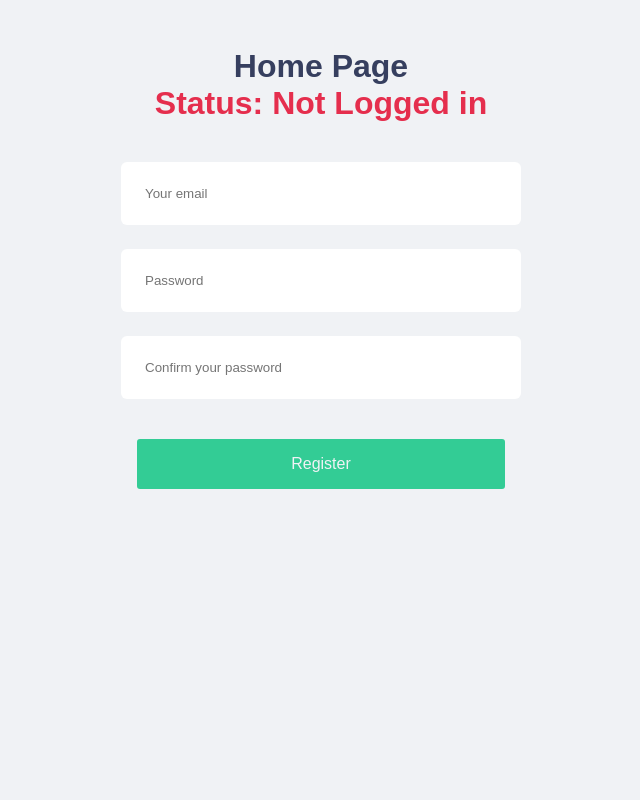
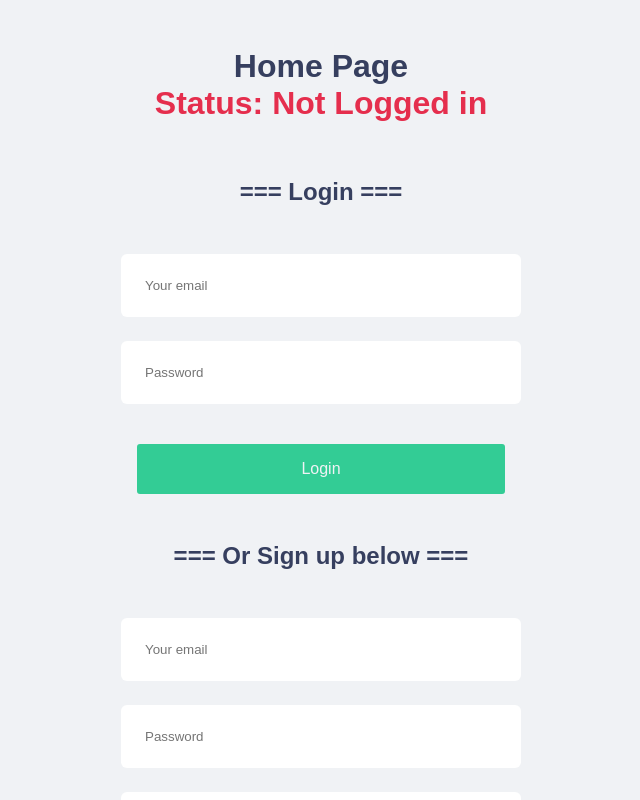
Before and after one commit to dancosta-fed/auth_next_app, a Next.js app: page / in a window 1280 px wide. Shown: the top 800 px of the page, without its empty margins (319-959 px from the left). Built offline with nearby package versions, Linux system fonts and the light colour scheme.

Commit message:
logged in componented was done. It is working and redirecting to the dashboard.

```diff
--- /dev/null
+++ b/src/components/auth/Login.tsx
@@ -0,0 +1,75 @@
+import React, { useState } from "react";
+import { Button, FormWrapper, Input } from "../../../styles/styles";
+import axios from "axios";
+
+
+export  const Login = (props: any) => {
+
+  const [formData, setFormData] = useState({
+   email: '',
+   password: '',
+   loginErrors: '',
+  })
+
+  const handleSubmit = (event:any) => {
+
+    const instance = axios.create({
+      withCredentials: true,
+      baseURL: 'http://localhost:3001/'
+   })
+
+   instance.post('/sessions', {
+        user: {
+          email: formData.email,
+          password: formData.password,
+        }
+     })
+     .then(response => {
+      console.log("User Logged In", response)
+      const userInfo = response.data.logged_in
+
+      if ( userInfo === true ) {
+        props.handleSuccessfulAuth(response.data)
+
+      }
+    }).catch(error => {
+      console.log("Login error", error.response)
+    })
+
+    event.preventDefault()
+  }
+
+
+  return (
+    <FormWrapper
+      action="submit"
+      onSubmit={handleSubmit}
+    >
+
+      <Input
+        type="email"
+        name="email"
+        placeholder="Your email"
+        value={formData.email}
+        onChange={(e: any) => setFormData({...formData, email: e.target.value})}
+        required
+      />
+
+      <Input
+        type="password"
+        placeholder="Password"
+        name="password"
+        value={formData.password}
+        onChange={(e: any) => setFormData({...formData, password: e.target.value})}
+        required
+      />
+
+      <Button
+        type="submit"
+        // onClick={() => router.push('/dashboard')}
+      > Login
+      </Button>
+
+    </FormWrapper>
+  )
+}
--- a/src/pages/index.tsx
+++ b/src/pages/index.tsx
@@ -1,5 +1,6 @@
 import React from "react"
-import { Container } from "../../styles/styles"
+import { Container, H2 } from "../../styles/styles"
+import { Login } from "../components/auth/Login"
 import { Registration } from "../components/auth/Registration"
 import { Home } from "../components/Home"
 
@@ -25,6 +26,11 @@ export default function App(props: AppProps) {
   return (
     <Container>
       <Home {...props} />
+
+      <H2>=== Login ===</H2>
+      <Login {...props} />
+
+      <H2>=== Or Sign up below ===</H2>
       <Registration {...props} />
     </Container>
   )
--- a/styles/styles.ts
+++ b/styles/styles.ts
@@ -9,6 +9,12 @@ export const Container = styled.main `
 export const Title = styled.h1 `
   text-align: center;
   color: var(--text-title);
+`;
+
+export const H2 = styled.h2 `
+  text-align: center;
+  color: var(--text-title);
+  margin: 2rem;
 `;
 
 export const Button = styled.button`
```
